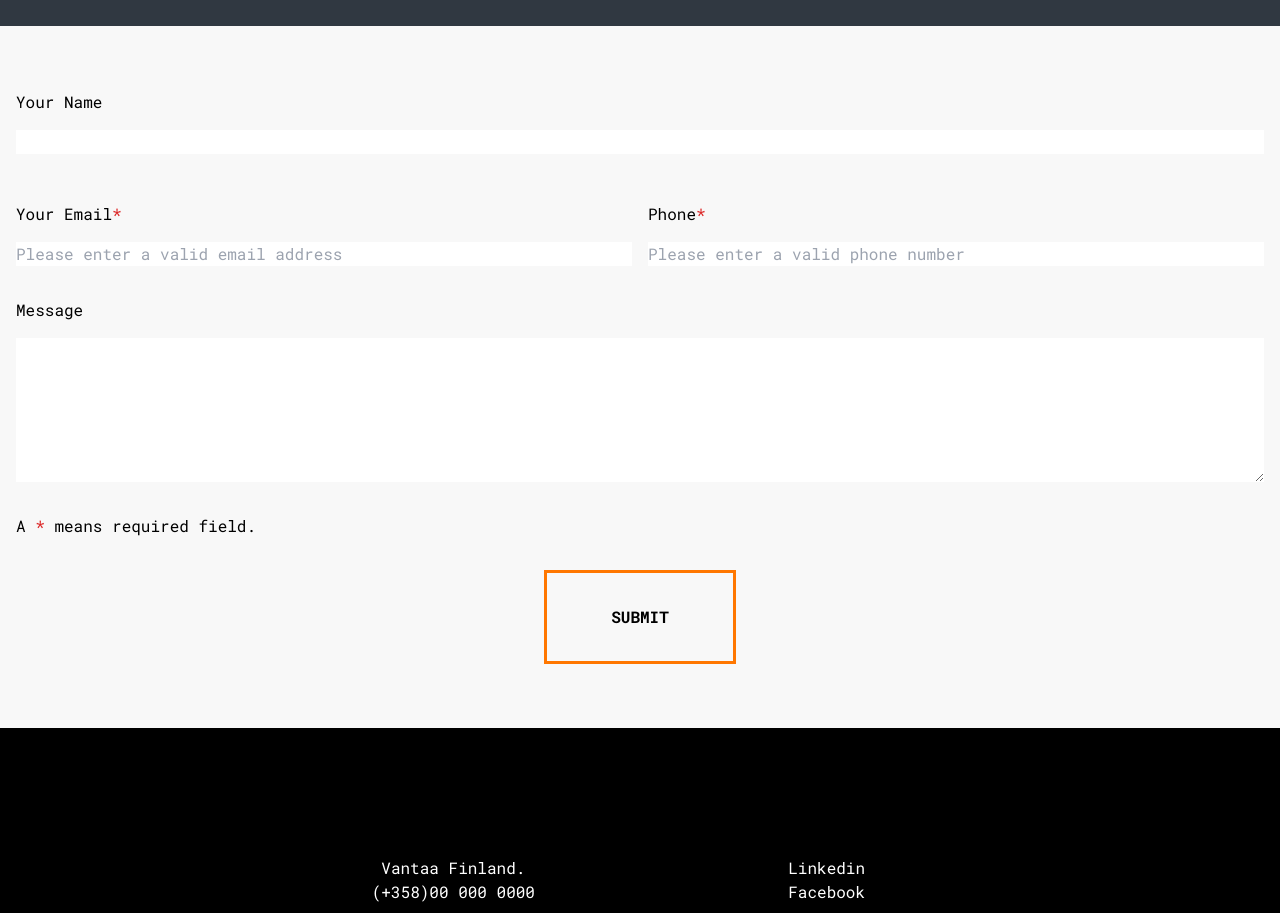
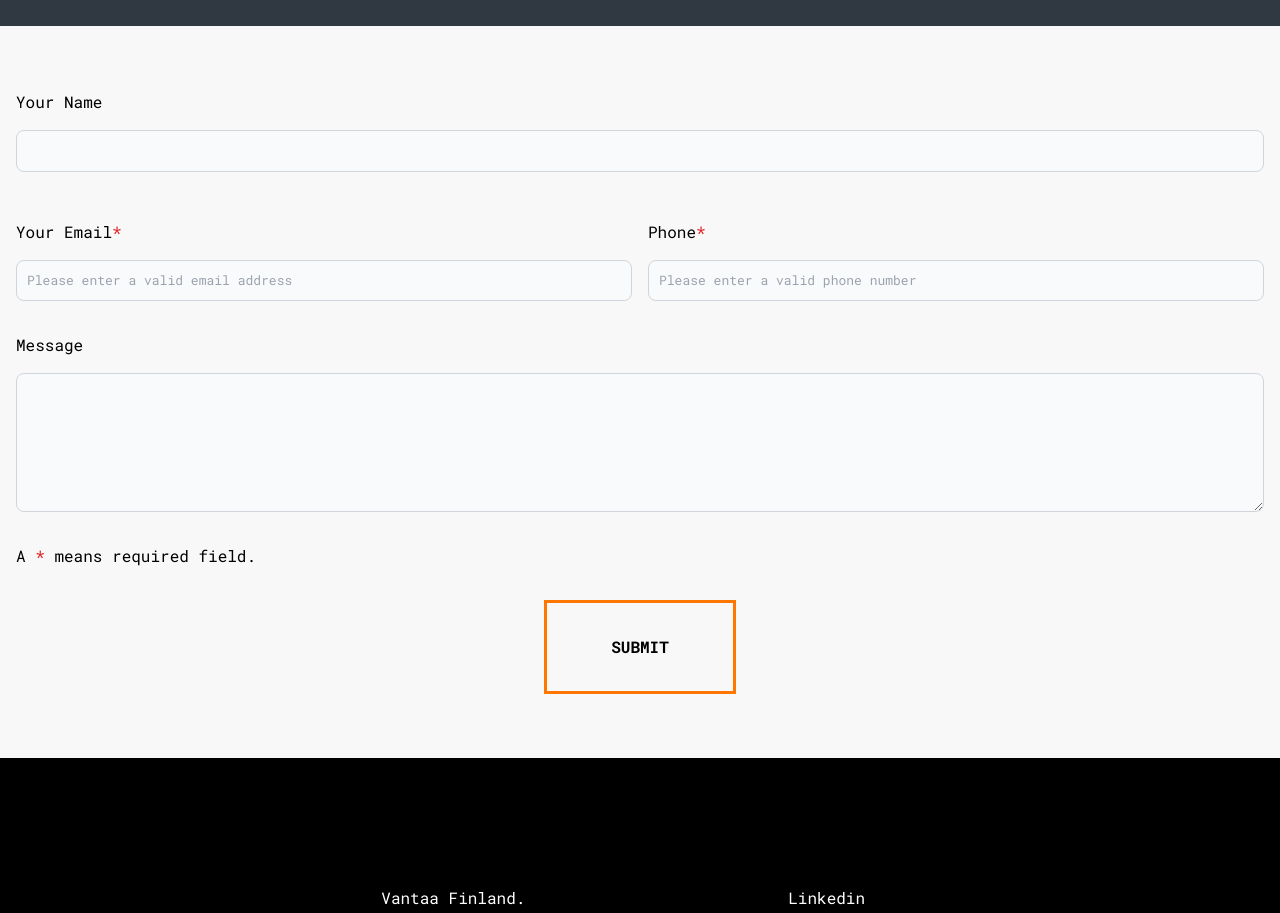
Before and after one commit to cuongtran-6618/cuongtran-6618.github.io, a Next.js app: page / in a window 1280 px wide. Shown: the part 2020-2933 px from the top of the page. Built offline with nearby package versions, Linux system fonts and the light colour scheme.

Commit message:
style for contact

```diff
--- a/components/ContactForm.tsx
+++ b/components/ContactForm.tsx
@@ -56,6 +56,7 @@
                 id="frm-first"
                 type="text"
                 name="name"
+                className="bg-gray-50 border border-gray-300 text-gray-900 text-sm rounded-lg focus:ring-blue-500 focus:border-blue-500 block w-full p-2.5 dark:bg-gray-700 dark:border-gray-600 dark:placeholder-gray-400 dark:text-white dark:focus:ring-blue-500 dark:focus:border-blue-500"
                 autoComplete="given-name"
                 required
                 onChange={(e) => {
@@ -71,6 +72,7 @@
                 id="frm-email"
                 type="email"
                 name="email"
+                className="bg-gray-50 border border-gray-300 text-gray-900 text-sm rounded-lg focus:ring-blue-500 focus:border-blue-500 block w-full p-2.5 dark:bg-gray-700 dark:border-gray-600 dark:placeholder-gray-400 dark:text-white dark:focus:ring-blue-500 dark:focus:border-blue-500"
                 autoComplete="email"
                 placeholder="Please enter a valid email address"
                 required
@@ -85,6 +87,7 @@
                 id="frm-phone"
                 type="text"
                 name="phone"
+                className="bg-gray-50 border border-gray-300 text-gray-900 text-sm rounded-lg focus:ring-blue-500 focus:border-blue-500 block w-full p-2.5 dark:bg-gray-700 dark:border-gray-600 dark:placeholder-gray-400 dark:text-white dark:focus:ring-blue-500 dark:focus:border-blue-500"
                 autoComplete="tel"
                 placeholder="Please enter a valid phone number"
                 required
@@ -99,6 +102,7 @@
             <textarea
               id="frm-message"
               name="message"
+              className="bg-gray-50 border border-gray-300 text-gray-900 text-sm rounded-lg focus:ring-blue-500 focus:border-blue-500 block w-full p-2.5 dark:bg-gray-700 dark:border-gray-600 dark:placeholder-gray-400 dark:text-white dark:focus:ring-blue-500 dark:focus:border-blue-500"
               rows={6}
               onChange={(e) => {
                 setMessage(e.target.value);
```
